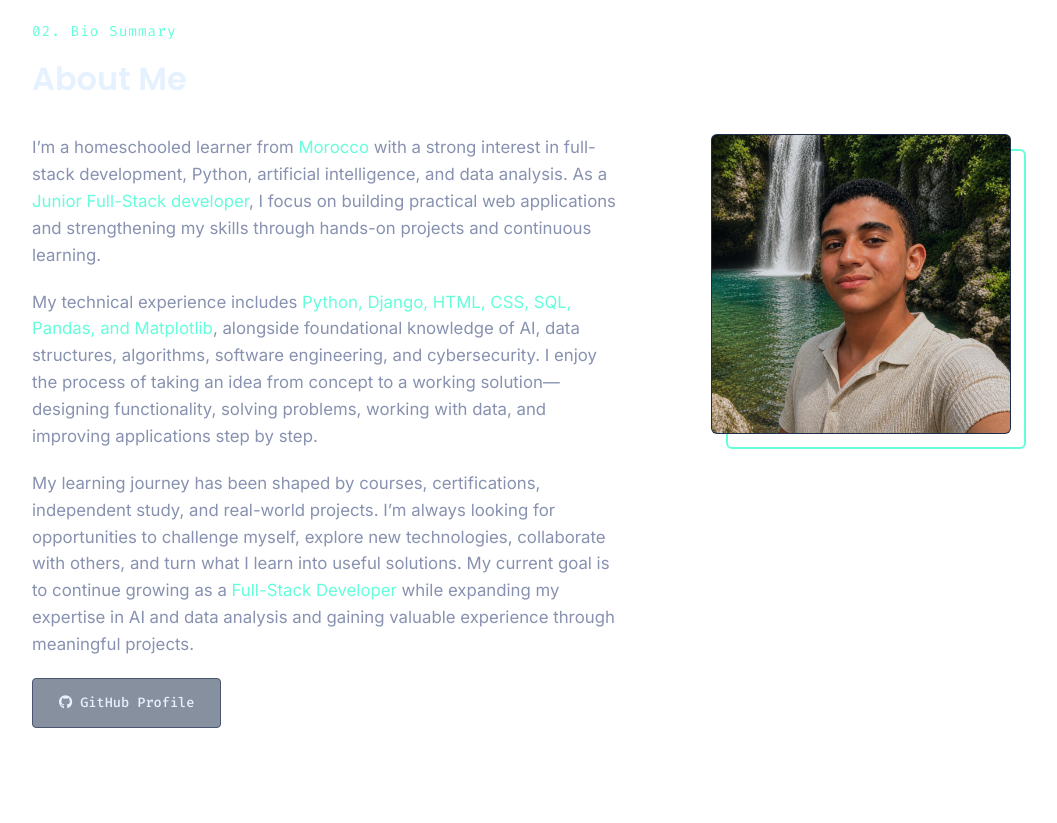
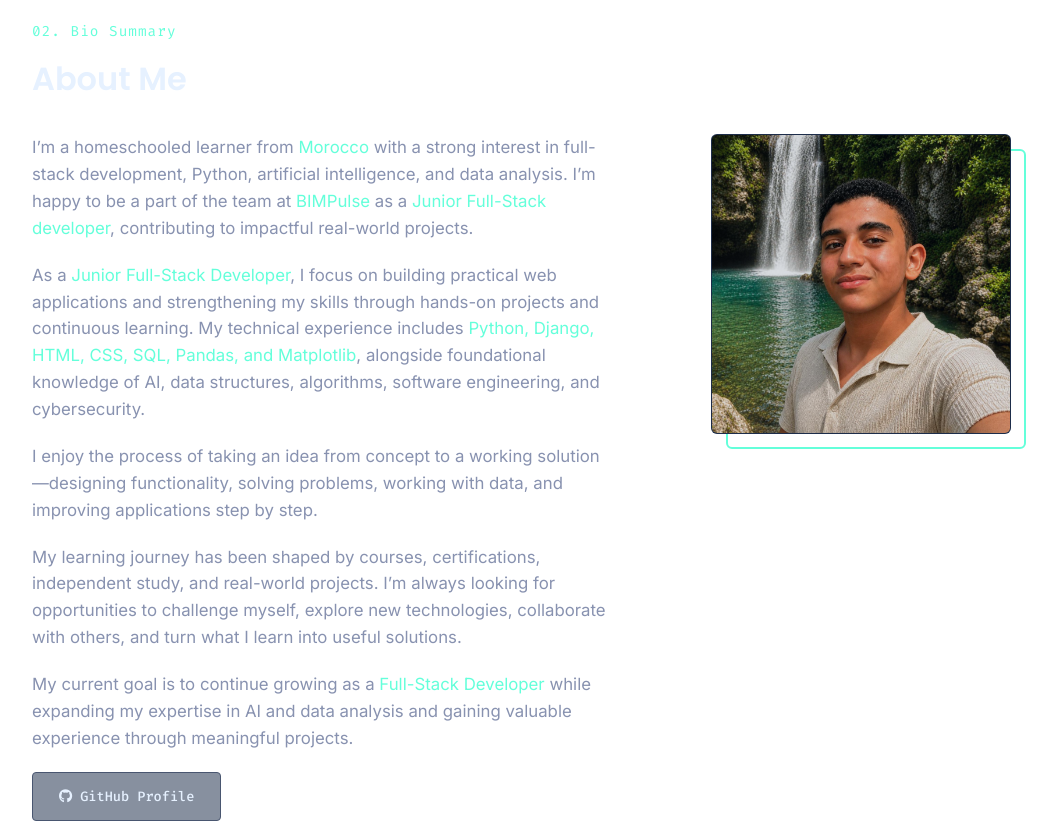
Before and after one commit to Abdellah-BELMAARIS/abdellah-belmaaris.github.io, a React (Vite) app: page / in a window 1280 px wide. Shown: the part 880-1703 px from the top of the page, without its empty margins (96-1153 px from the left). Built offline with nearby package versions, Linux system fonts and the light colour scheme.

Commit message:
feat: update professional experience, SEO keywords, and initialize React App architecture

```diff
--- a/index.html
+++ b/index.html
@@ -8,7 +8,7 @@
     <title>Abdellah BELMAARIS | Junior Full-Stack developer | BIMPulse Digital</title>
     <meta name="description" content="Portfolio of Abdellah BELMAARIS — Junior Full-Stack developer | BIMPulse Digital specializing in Python, Django, Web Development, Data Analysis, and AI. Based in Casablanca, Morocco." />
     <meta name="author" content="Abdellah BELMAARIS" />
-    <meta name="keywords" content="Abdellah BELMAARIS, Junior Full-Stack developer, BIMPulse Digital, Python Developer, Django, Full-Stack Development, Data Analysis, AI, Casablanca, Morocco, Portfolio" />
+    <meta name="keywords" content="Abdellah BELMAARIS, Junior Full-Stack developer, BIMPulse Digital, BIMPulse, Python Developer, Django, Full-Stack Development, Data Analysis, AI, Casablanca, Morocco, Portfolio" />
     <meta name="robots" content="index, follow" />
     <meta name="theme-color" content="#0a192f" />
 
--- a/src/App.tsx
+++ b/src/App.tsx
@@ -628,13 +628,19 @@ export default function App() {
         <div className="about-layout">
           <div className="about-text">
             <p>
-              I’m a homeschooled learner from <span className="highlight">Morocco</span> with a strong interest in full-stack development, Python, artificial intelligence, and data analysis. As a <span className="highlight">Junior Full-Stack developer</span>, I focus on building practical web applications and strengthening my skills through hands-on projects and continuous learning.
+              I’m a homeschooled learner from <span className="highlight">Morocco</span> with a strong interest in full-stack development, Python, artificial intelligence, and data analysis. I’m happy to be a part of the team at <span className="highlight">BIMPulse</span> as a <span className="highlight">Junior Full-Stack developer</span>, contributing to impactful real-world projects.
             </p>
             <p>
-              My technical experience includes <span className="highlight">Python, Django, HTML, CSS, SQL, Pandas, and Matplotlib</span>, alongside foundational knowledge of AI, data structures, algorithms, software engineering, and cybersecurity. I enjoy the process of taking an idea from concept to a working solution—designing functionality, solving problems, working with data, and improving applications step by step.
+              As a <span className="highlight">Junior Full-Stack Developer</span>, I focus on building practical web applications and strengthening my skills through hands-on projects and continuous learning. My technical experience includes <span className="highlight">Python, Django, HTML, CSS, SQL, Pandas, and Matplotlib</span>, alongside foundational knowledge of AI, data structures, algorithms, software engineering, and cybersecurity.
             </p>
             <p>
-              My learning journey has been shaped by courses, certifications, independent study, and real-world projects. I’m always looking for opportunities to challenge myself, explore new technologies, collaborate with others, and turn what I learn into useful solutions. My current goal is to continue growing as a <span className="highlight">Full-Stack Developer</span> while expanding my expertise in AI and data analysis and gaining valuable experience through meaningful projects.
+              I enjoy the process of taking an idea from concept to a working solution—designing functionality, solving problems, working with data, and improving applications step by step.
+            </p>
+            <p>
+              My learning journey has been shaped by courses, certifications, independent study, and real-world projects. I’m always looking for opportunities to challenge myself, explore new technologies, collaborate with others, and turn what I learn into useful solutions.
+            </p>
+            <p>
+              My current goal is to continue growing as a <span className="highlight">Full-Stack Developer</span> while expanding my expertise in AI and data analysis and gaining valuable experience through meaningful projects.
             </p>
             <div className="about-cta-row">
               <a
@@ -677,7 +683,7 @@ export default function App() {
         <h2 className="section-title">Experience</h2>
         <div className="experience-timeline">
 
-          {/* Junior Full-Stack Developer - BIMPulse Digital */}
+          {/* Junior Full-Stack Developer - BIMPulse */}
           <motion.div
             className="exp-card spotlight-card"
             initial={{ opacity: 0, x: -20 }}
@@ -693,7 +699,7 @@ export default function App() {
             <div className="exp-header">
               <div className="exp-role-info">
                 <h3 className="exp-role">Junior Full-Stack Developer</h3>
-                <span className="exp-company">BIMPulse Digital · Full-time</span>
+                <span className="exp-company">BIMPulse · Full-time</span>
               </div>
               <div className="exp-meta">
                 <span className="exp-duration"><i className="fa-solid fa-calendar-days"></i> Present</span>
```
Also changed, not shown: index-vanilla.html (+9 -3 lines).
